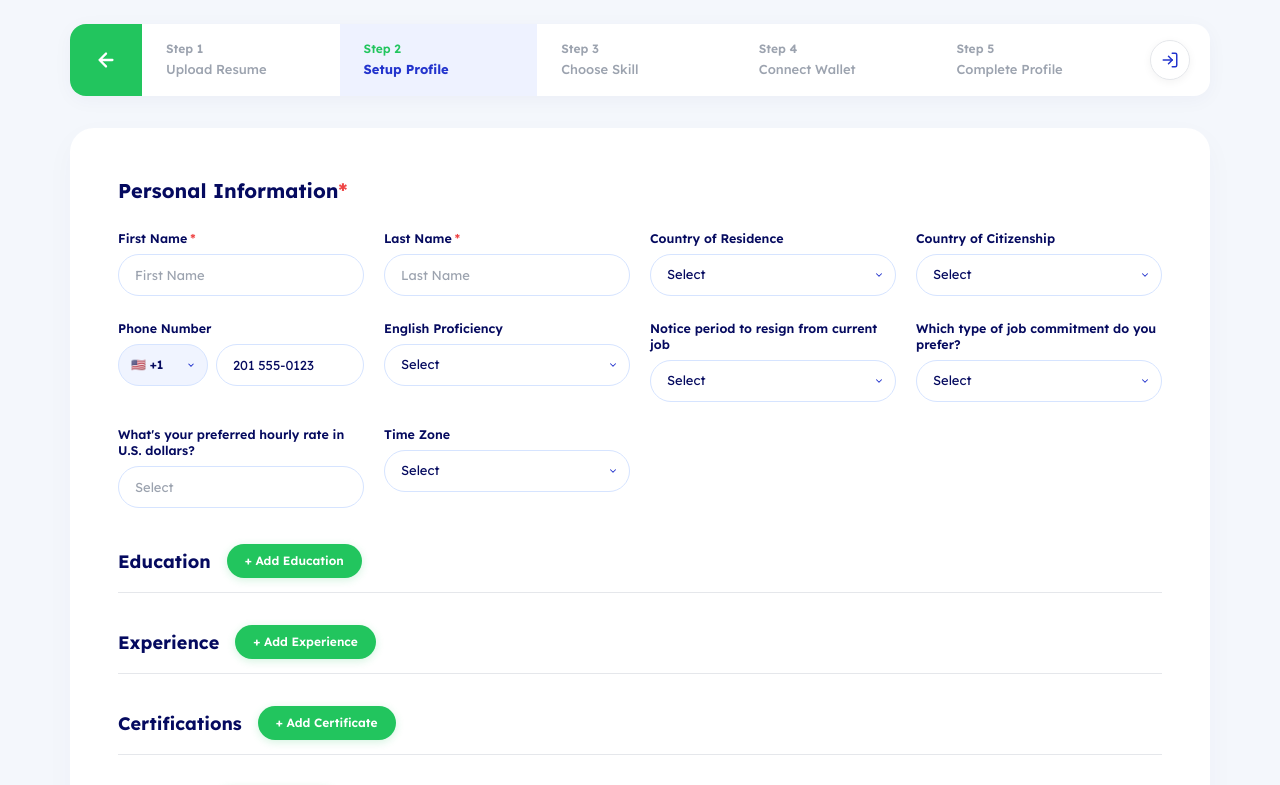
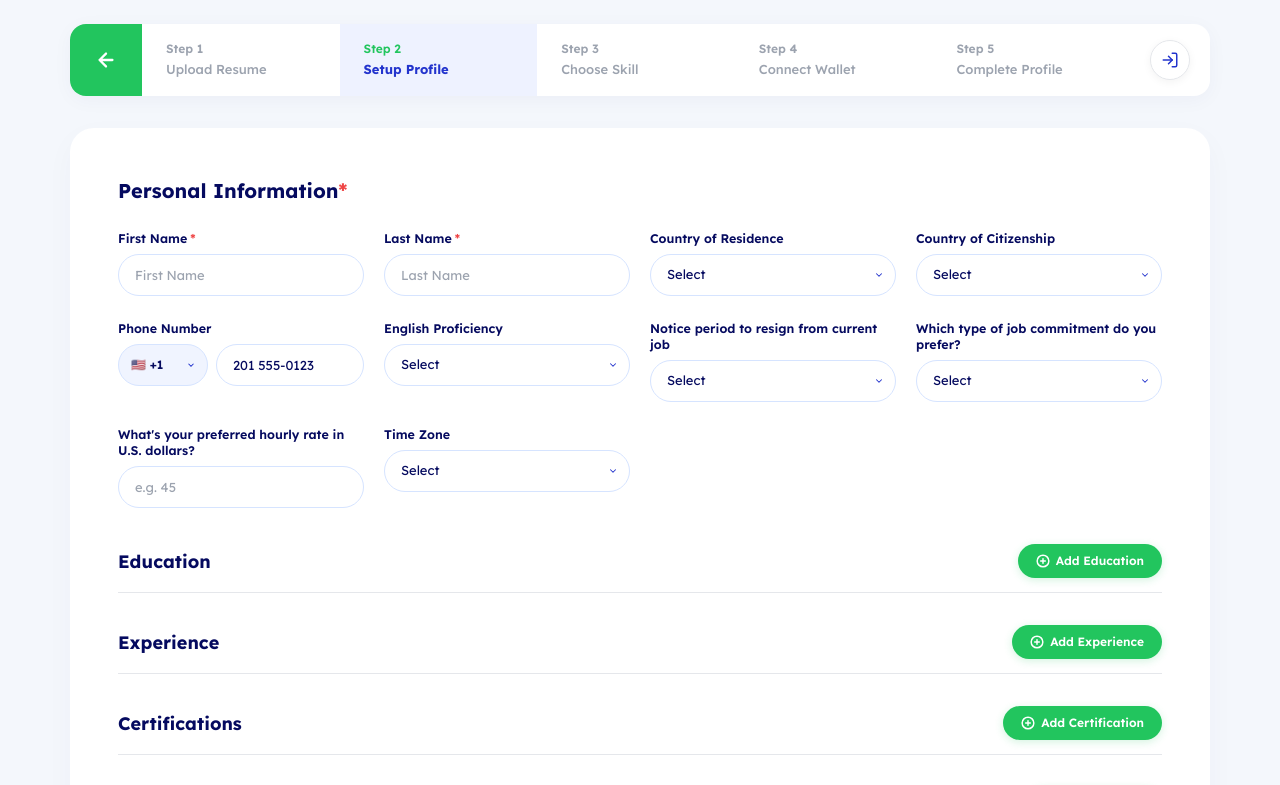
Before and after one commit to Mominkhalid045-debug/greelance-login, a React (Vite) app: page /setup-profile in a window 1280 px wide. Shown: the top 785 px of the page. Built offline with nearby package versions, Linux system fonts and the light colour scheme.

Commit message:
Match five-step-page.vercel.app layout: space-between green buttons with circled plus icon and e.g. 45 hourly rate placeholder

```diff
--- a/src/pages/SetupProfile.jsx
+++ b/src/pages/SetupProfile.jsx
@@ -255,7 +255,7 @@ export default function SetupProfile() {
               {/* Row 3 */}
               <FormField
                 label="What's your preferred hourly rate in U.S. dollars?"
-                placeholder="Select"
+                placeholder="e.g. 45"
                 value={formData.hourlyRate}
                 onChange={(v) => handleChange('hourlyRate', v)}
               />
@@ -271,9 +271,9 @@ export default function SetupProfile() {
             </div>
 
             {/* =====================================
-                SECTION 2: EDUCATION (FIGMA EXACT)
+                SECTION 2: EDUCATION (FIGMA / REFERENCE EXACT)
                ===================================== */}
-            <SectionHeader title="Education" buttonText="+ Add Education" onAdd={() => setShowEdu((prev) => !prev)} />
+            <SectionHeader title="Education" buttonText="Add Education" onAdd={() => setShowEdu((prev) => !prev)} />
             {showEdu && (
               <FigmaCard onClose={() => setShowEdu(false)}>
                 <div style={{ display: 'grid', gridTemplateColumns: '1.2fr 1.5fr 1fr 1fr', gap: '16px' }}>
@@ -315,9 +315,9 @@ export default function SetupProfile() {
             )}
 
             {/* =====================================
-                SECTION 3: EXPERIENCE (FIGMA EXACT)
+                SECTION 3: EXPERIENCE (FIGMA / REFERENCE EXACT)
                ===================================== */}
-            <SectionHeader title="Experience" buttonText="+ Add Experience" onAdd={() => setShowExp((prev) => !prev)} />
+            <SectionHeader title="Experience" buttonText="Add Experience" onAdd={() => setShowExp((prev) => !prev)} />
             {showExp && (
               <FigmaCard onClose={() => setShowExp(false)}>
                 <div style={{ display: 'grid', gridTemplateColumns: '1.2fr 1.5fr 1fr 1fr', gap: '16px', marginBottom: '16px' }}>
@@ -387,9 +387,9 @@ export default function SetupProfile() {
             )}
 
             {/* =====================================
-                SECTION 4: CERTIFICATIONS (FIGMA EXACT)
+                SECTION 4: CERTIFICATIONS (FIGMA / REFERENCE EXACT)
                ===================================== */}
-            <SectionHeader title="Certifications" buttonText="+ Add Certificate" onAdd={() => setShowCert((prev) => !prev)} />
+            <SectionHeader title="Certifications" buttonText="Add Certification" onAdd={() => setShowCert((prev) => !prev)} />
             {showCert && (
               <FigmaCard onClose={() => setShowCert(false)}>
                 <div style={{ display: 'grid', gridTemplateColumns: '1.2fr 1.5fr 1fr', gap: '20px', alignItems: 'flex-end' }}>
@@ -415,9 +415,9 @@ export default function SetupProfile() {
             )}
 
             {/* =====================================
-                SECTION 5: PORTFOLIO (FIGMA EXACT)
+                SECTION 5: PORTFOLIO (FIGMA / REFERENCE EXACT)
                ===================================== */}
-            <SectionHeader title="Portfolio" buttonText="+ Add Portfolio" onAdd={() => setShowPort((prev) => !prev)} />
+            <SectionHeader title="Portfolio" buttonText="Add Portfolio" onAdd={() => setShowPort((prev) => !prev)} />
             {showPort && (
               <FigmaCard onClose={() => setShowPort(false)}>
                 <div style={{ display: 'grid', gridTemplateColumns: '1.2fr 1.5fr 1fr', gap: '20px', alignItems: 'flex-end', marginBottom: '16px' }}>
@@ -494,7 +494,7 @@ export default function SetupProfile() {
   );
 }
 
-/* Helper SectionHeader Component with Green Add Button Inline Next to Heading */
+/* Helper SectionHeader Component with Right Green Add Button (Circle Plus Icon & Space-Between Layout) */
 function SectionHeader({ title, buttonText, onAdd }) {
   return (
     <div
@@ -505,9 +505,8 @@ function SectionHeader({ title, buttonText, onAdd }) {
         marginTop: '32px',
         borderBottom: '1px solid #E5E7EB',
         display: 'flex',
-        justifyContent: 'flex-start',
+        justifyContent: 'space-between',
         alignItems: 'center',
-        gap: '16px',
       }}
     >
       <h3 style={{ fontFamily: F, fontSize: '18px', fontWeight: 700, color: '#050A5F', margin: 0 }}>
@@ -540,6 +539,11 @@ function SectionHeader({ title, buttonText, onAdd }) {
         onMouseEnter={(e) => (e.currentTarget.style.background = '#16A34A')}
         onMouseLeave={(e) => (e.currentTarget.style.background = '#22C55E')}
       >
+        <svg width="14" height="14" viewBox="0 0 24 24" fill="none" stroke="#FFFFFF" strokeWidth="2.5" strokeLinecap="round" strokeLinejoin="round">
+          <circle cx="12" cy="12" r="10" />
+          <line x1="12" y1="8" x2="12" y2="16" />
+          <line x1="8" y1="12" x2="16" y2="12" />
+        </svg>
         <span>{buttonText}</span>
       </button>
     </div>
```
